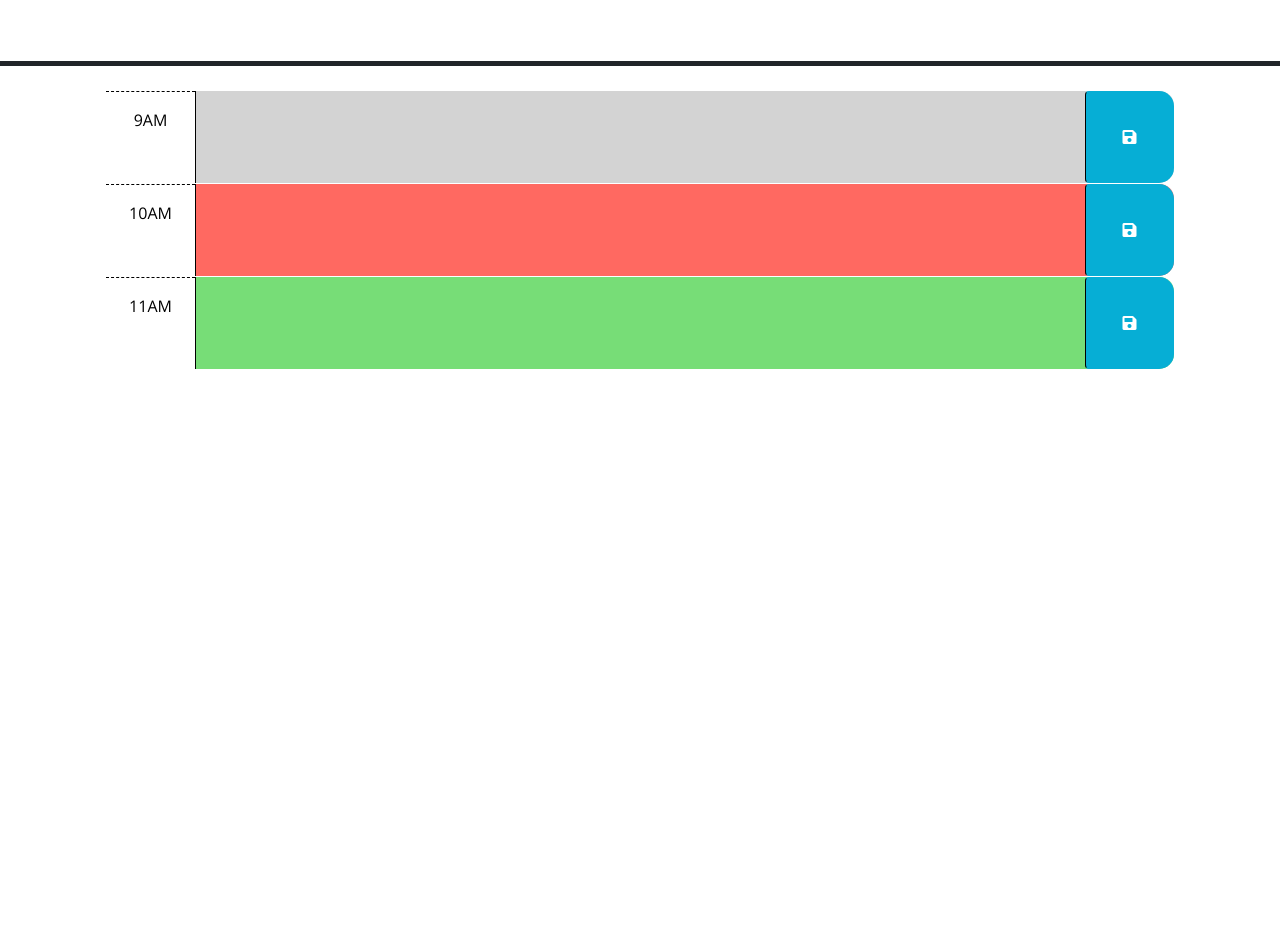
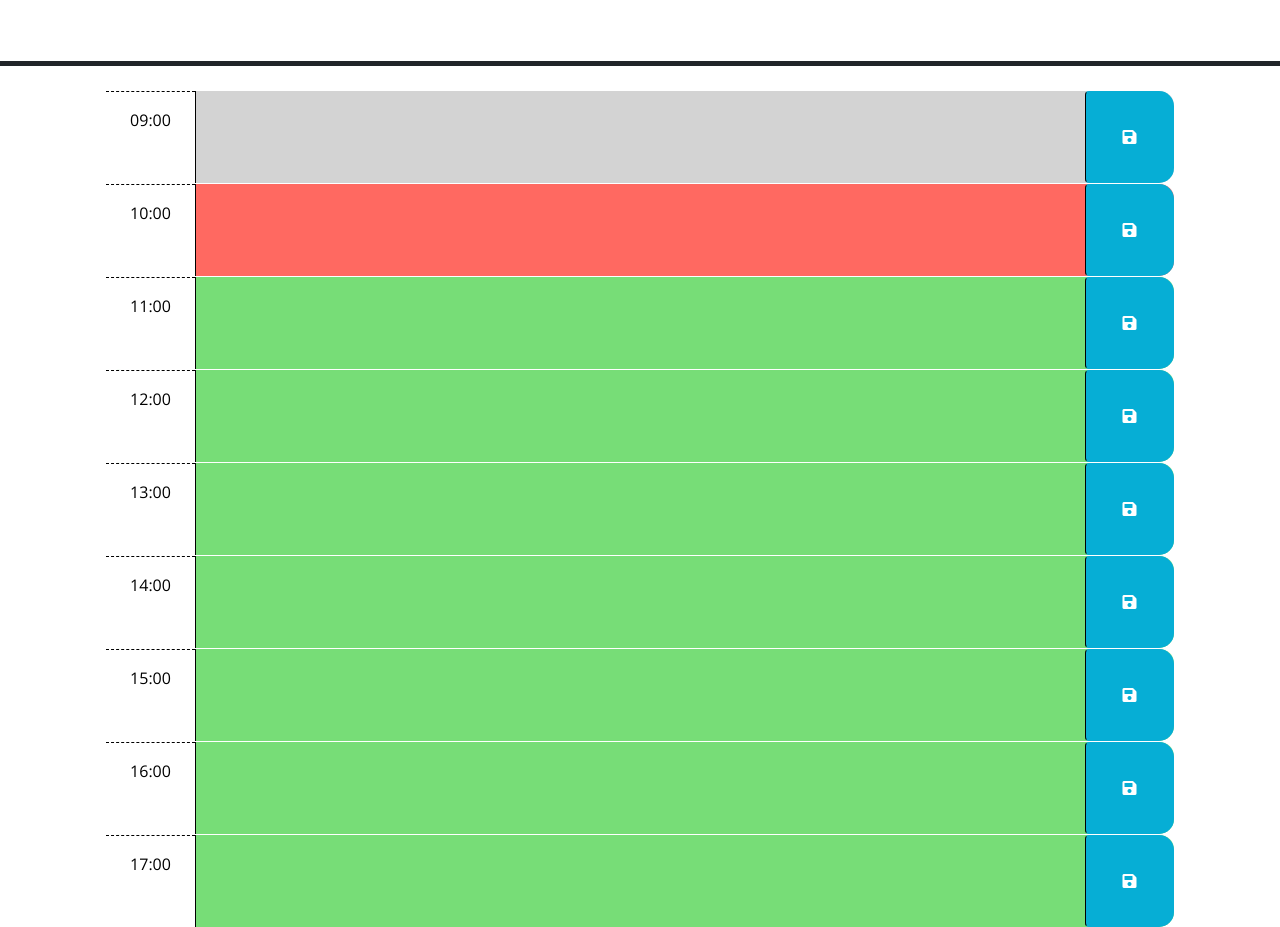
Before and after one commit to SHoang6702/ScheduleGuardian, a plain HTML site: page Develop/index.html in a window 1280 px wide. Shown: the part 166-1093 px from the top of the page. Before the commit the page ends 800 px from the top, so only its background shows below. Drawn offline with nearby package versions, Linux system fonts and the light colour scheme.

Commit message:
24 hour clock test

```diff
--- a/Develop/index.html
+++ b/Develop/index.html
@@ -41,7 +41,7 @@
 
       <!-- Example of a past time block. The "past" class adds a gray background color. -->
       <div id="hour-9" class="row time-block past">
-        <div class="col-2 col-md-1 hour text-center py-3">9AM</div>
+        <div class="col-2 col-md-1 hour text-center py-3">09:00</div>
         <textarea class="col-8 col-md-10 description" rows="3"> </textarea>
         <button class="btn saveBtn col-2 col-md-1" aria-label="save">
           <i class="fas fa-save" aria-hidden="true"></i>
@@ -50,7 +50,7 @@
 
       <!-- Example of a a present time block. The "present" class adds a red background color. -->
       <div id="hour-10" class="row time-block present">
-        <div class="col-2 col-md-1 hour text-center py-3">10AM</div>
+        <div class="col-2 col-md-1 hour text-center py-3">10:00</div>
         <textarea class="col-8 col-md-10 description" rows="3"> </textarea>
         <button class="btn saveBtn col-2 col-md-1" aria-label="save">
           <i class="fas fa-save" aria-hidden="true"></i>
@@ -59,12 +59,61 @@
 
       <!-- Example of a future time block. The "future" class adds a green background color. -->
       <div id="hour-11" class="row time-block future">
-        <div class="col-2 col-md-1 hour text-center py-3">11AM</div>
+        <div class="col-2 col-md-1 hour text-center py-3">11:00</div>
         <textarea class="col-8 col-md-10 description" rows="3"> </textarea>
         <button class="btn saveBtn col-2 col-md-1" aria-label="save">
           <i class="fas fa-save" aria-hidden="true"></i>
         </button>
       </div>
+
+      <div id="hour-12" class="row time-block future">
+        <div class="col-2 col-md-1 hour text-center py-3">12:00</div>
+        <textarea class="col-8 col-md-10 description" rows="3"> </textarea>
+        <button class="btn saveBtn col-2 col-md-1" aria-label="save">
+          <i class="fas fa-save" aria-hidden="true"></i>
+        </button>
+      </div>
+
+      <div id="hour-13" class="row time-block future">
+        <div class="col-2 col-md-1 hour text-center py-3">13:00</div>
+        <textarea class="col-8 col-md-10 description" rows="3"> </textarea>
+        <button class="btn saveBtn col-2 col-md-1" aria-label="save">
+          <i class="fas fa-save" aria-hidden="true"></i>
+        </button>
+      </div>
+
+      <div id="hour-14" class="row time-block future">
+        <div class="col-2 col-md-1 hour text-center py-3">14:00</div>
+        <textarea class="col-8 col-md-10 description" rows="3"> </textarea>
+        <button class="btn saveBtn col-2 col-md-1" aria-label="save">
+          <i class="fas fa-save" aria-hidden="true"></i>
+        </button>
+      </div>
+
+      <div id="hour-15" class="row time-block future">
+        <div class="col-2 col-md-1 hour text-center py-3">15:00</div>
+        <textarea class="col-8 col-md-10 description" rows="3"> </textarea>
+        <button class="btn saveBtn col-2 col-md-1" aria-label="save">
+          <i class="fas fa-save" aria-hidden="true"></i>
+        </button>
+      </div>
+
+      <div id="hour-16" class="row time-block future">
+        <div class="col-2 col-md-1 hour text-center py-3">16:00</div>
+        <textarea class="col-8 col-md-10 description" rows="3"> </textarea>
+        <button class="btn saveBtn col-2 col-md-1" aria-label="save">
+          <i class="fas fa-save" aria-hidden="true"></i>
+        </button>
+      </div>
+
+      <div id="hour-17" class="row time-block future">
+        <div class="col-2 col-md-1 hour text-center py-3">17:00</div>
+        <textarea class="col-8 col-md-10 description" rows="3"> </textarea>
+        <button class="btn saveBtn col-2 col-md-1" aria-label="save">
+          <i class="fas fa-save" aria-hidden="true"></i>
+        </button>
+      </div>
+
 
     <script src="https://code.jquery.com/jquery-3.4.1.min.js"></script>
     <script
```
Also changed, not shown: Develop/script.js (+15 -0 lines).
